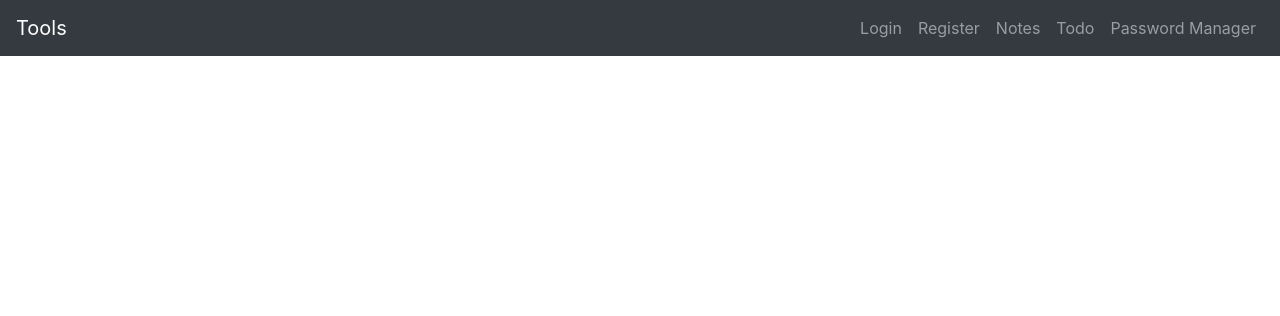
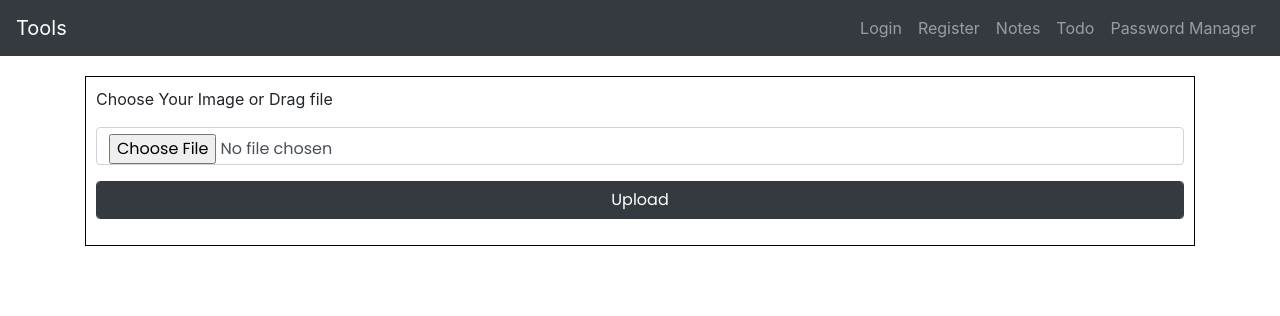
Before and after one commit to kimlimjustin/tools, a Django app: template scanner/templates/scanner/index.html in a window 1280 px wide. Shown: the top 316 px of the page. Run offline with Django 3.2, Linux system fonts and the light colour scheme; the template is opened without the code that fills it, so the values that code supplies are empty; some libraries are stand-ins or nearby versions; some web fonts are replaced.

Commit message:
Created upload image feature on scanner

```diff
--- a/index/urls.py
+++ b/index/urls.py
@@ -5,5 +5,5 @@ urlpatterns = [
 	path('', views.index, name="index"),
 	path('login', views.login_view, name="login"),
 	path("register", views.register, name="register"),
-	path("logout", views.logout_view, name="logout")
+	path("logout", views.logout_view, name="logout"),
 ]
--- a/index/views.py
+++ b/index/views.py
@@ -4,6 +4,7 @@ from django.http import HttpResponse, HttpResponseRedirect, JsonResponse
 from django.db import IntegrityError
 from django.urls import reverse
 from index.models import User
+from django.core.files.storage import FileSystemStorage
 # Create your views here.
 def login_view(request):
     if request.method == "POST":
--- a/scanner/templates/scanner/index.html
+++ b/scanner/templates/scanner/index.html
@@ -1 +1,29 @@
 {% extends 'scanner/layout.html' %}
+{% block body %}
+<div class="container">
+	<form method="post" enctype="multipart/form-data" action="{% url 'scanner' %}" class="form-box">
+	    {% csrf_token %}
+	    <div class="form-group">
+	    	<p class="form-label">Choose Your Image or Drag file</p>
+	    	<input type="file" name="myfile" class="form-control" accept='image/*' required>
+	    </div>
+	    <div class="form-group">
+	    	<button type="submit" class="form-control btn btn-dark">Upload</button>
+	    </div>
+	</form>
+
+  	{% if uploaded_file_url %}
+  		<p>Your Image: </p>
+  		<div class="form-group">
+    		<center><img src="{{uploaded_file_url}}" style="width: 100%;"></a></center>
+    	</div>
+	  	<form method="post" action="{% url 'scan' %}">
+	  		{% csrf_token %}
+	  		<input type="hidden" name="image" value="{{uploaded_file_url}}">
+	  		<div class="form-group">
+	  			<center><input type="submit" value="Scan it!" class="btn btn-dark form-control"></center>
+	  		</div>
+	  	</form>
+  	{% endif %}
+</div>
+{% endblock %}
--- a/scanner/urls.py
+++ b/scanner/urls.py
@@ -1,6 +1,8 @@
 from django.urls import path
 from . import views
 
+
 urlpatterns = [
-	path("", views.scanner, name="scanner")
+	path("", views.scanner, name="scanner"),
+	path("scan", views.scan, name="scan")
 ]
--- a/tools/settings.py
+++ b/tools/settings.py
@@ -24,11 +24,13 @@ BASE_DIR = os.path.dirname(os.path.dirname(os.path.abspath(__file__)))
 SECRET_KEY = 'q4uzpz%%f=_c#yrf_8_*0=^^84*2s$-o9e9x3jog@$8632v=%&'
 
 # SECURITY WARNING: don't run with debug turned on in production!
-DEBUG = False
+DEBUG = True
 
 ALLOWED_HOSTS = ['basictools.herokuapp.com', '127.0.0.1']
 
 
+MEDIA_ROOT =  os.path.join(BASE_DIR, 'media')
+MEDIA_URL = '/media/'
 # Application definition
 
 INSTALLED_APPS = [
```
Also changed, not shown: scanner/views.py (+19 -1 lines), tools/urls.py (+4 -3 lines), media/WhatsApp Image 2020-08-18 at 11.38.26.jpeg (added), media/WhatsApp Image 2020-08-18 at 11.38.26_ftBJCRQ.jpeg (added), media/WhatsApp Image 2020-08-18 at 11.38.26_qcLQHc7.jpeg (added), media/WhatsApp Image 2020-08-18 at 11.38.26_rXQsbhj.jpeg (added).
